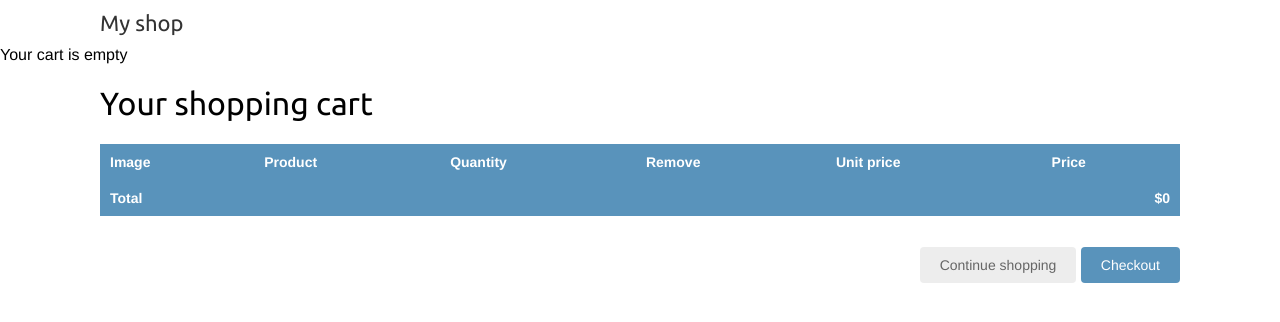
After one commit to Asaddjangodev/onlineshop, a Django app: page /cart/ in a window 1280 px wide. The commit adds this page. Shown: the top 322 px of the page. Run offline with Django 5.2, Linux system fonts and the light colour scheme.

Commit message:
Implemented context processor to the cart

```diff
--- a/cart/cart.py
+++ b/cart/cart.py
@@ -50,7 +50,7 @@
         """
         product_ids = self.cart.keys() # Получаем ID всех товаров из корзины:
         # get the product objects and add them to the cart
-        products = Products.objects.filter(id__in=product_ids) # → Получаем реальные объекты Product из таблицы, соответствующие этим ID.
+        products = Product.objects.filter(id__in=product_ids) # → Получаем реальные объекты Product из таблицы, соответствующие этим ID.
         cart = self.cart.copy() # Делаем копию корзины: → Чтобы не изменять оригинал (на всякий случай).
         for product in products: # Добавляем к каждой позиции в корзине сам объект товара:
             cart[str(product.id)]['product'] = product
@@ -65,6 +65,7 @@
             item['price'] = Decimal(item['price'])
             item['total_price'] = item['price'] * item['quantity']
             yield item
+
     def __len__(self):
         """
         Count all items in the cart.
--- /dev/null
+++ b/cart/context_processors.py
@@ -0,0 +1,4 @@
+from .cart import Cart
+
+def cart(request):
+    return {'cart': Cart(request)}
--- /dev/null
+++ b/cart/forms.py
@@ -0,0 +1,14 @@
+from django import forms
+
+PRODUCT_QUANTITY_CHOICES = [(i, str(i)) for i in range(1,21)]
+
+class CartAddProductForm(forms.Form):
+    quantity = forms.TypedChoiceField(
+        choices=PRODUCT_QUANTITY_CHOICES,
+        coerce=int
+    )
+    override = forms.BooleanField(
+        required=False,
+        initial=False,
+        widget=forms.HiddenInput
+    )
--- /dev/null
+++ b/cart/templates/cart/detail.html
@@ -0,0 +1,62 @@
+{% extends "shop/base.html" %}
+{% load static %}
+
+{% block title %}
+    Your shopping cart
+{% endblock %}
+
+{% block content %}
+<h1>Your shopping  cart</h1>
+<table class="cart">
+    <thead>
+        <tr>
+            <th>Image</th>
+            <th>Product</th>
+            <th>Quantity</th>
+            <th>Remove</th>
+            <th>Unit price</th>
+            <th>Price</th>
+        </tr>
+    </thead>
+    <tbody>
+        {% for item in cart %}
+            {% with product=item.product %}
+            <tr>
+                <td>
+                    <a href="{{ product.get_absolute_url }}">
+                        <img src="{% if product.image %}{{ product.image.url }}{% else %}{% static 'img/no_image.png' %}{% endif %}">
+                    </a>
+                </td>
+                <td>{{ product.name }}</td>
+                <!--  <td>{{ item.quantity }}</td> -->
+                <td>
+                    <form action="{% url 'cart:cart_add' product.id %}" method="post">
+                        {{ item.update_quantity_form.quantity }}
+                        {{ item.update_quantity_form.override }}
+                        <input type="submit" value="Update">
+                        {% csrf_token %}
+                    </form>
+                </td>
+                <td>
+                    <form action="{% url 'cart:cart_remove' product.id %}" method="post">
+                        <input type="submit" value="Remove">
+                        {% csrf_token %}
+                    </form>
+                </td>
+                <td class="num">${{ item.price }}</td>
+                <td class="num">${{ item.total_price }}</td>
+            </tr>
+            {% endwith %}
+        {% endfor %}
+        <tr class="total">
+            <td>Total</td>
+            <td colspan="4"></td>
+            <td class="num">${{ cart.get_total_price }}</td>
+        </tr>
+    </tbody>
+</table>
+<p class="text-right">
+    <a href="{% url 'shop:product_list' %}" class="button light">Continue shopping</a>
+    <a href="#" class="button">Checkout</a>
+</p>
+{% endblock %}
--- /dev/null
+++ b/cart/urls.py
@@ -0,0 +1,10 @@
+from django.urls import path
+from . import views
+
+app_name = 'cart'
+
+urlpatterns = [
+    path('', views.cart_detail, name='cart_detail'),
+    path('add/<int:product_id>/', views.cart_add, name='cart_add'),
+    path('remove/<int:product_id>/', views.cart_remove, name='cart_remove'),
+]
--- a/cart/views.py
+++ b/cart/views.py
@@ -1,3 +1,35 @@
-from django.shortcuts import render
+from django.shortcuts import get_object_or_404, redirect, render
+from django.views.decorators.http import require_POST
+from shop.models import Product
+from .cart import Cart
+from .forms import CartAddProductForm
 
 # Create your views here.
+@require_POST
+def cart_add(request, product_id):
+    cart = Cart(request)
+    product = get_object_or_404(Product, id=product_id)
+    form = CartAddProductForm(request.POST)
+    if form.is_valid():
+        cd = form.cleaned_data
+        cart.add(
+            product=product,
+            quantity=cd['quantity'],
+            override_quantity=cd['override']
+        )
+    return redirect('cart:cart_detail')
+
+@require_POST
+def cart_remove(request, product_id):
+    cart = Cart(request)
+    product = get_object_or_404(Product, id=product_id)
+    cart.remove(product)
+    return redirect('cart:cart_detail')
+
+def cart_detail(request):
+    cart = Cart(request)
+    for item in cart:
+        item['update_quantity_form'] = CartAddProductForm(
+            initial={'quantity': item['quantity'], 'override': True}
+        )
+    return render(request, 'cart/detail.html', {'cart': cart})
--- a/myshop/settings.py
+++ b/myshop/settings.py
@@ -63,7 +63,7 @@
                 'django.template.context_processors.request',
                 'django.contrib.auth.context_processors.auth',
                 'django.contrib.messages.context_processors.messages',
-            ],
+                'cart.context_processors.cart',            ],
         },
     },
 ]
--- a/myshop/urls.py
+++ b/myshop/urls.py
@@ -21,6 +21,7 @@
 
 urlpatterns = [
     path('admin/', admin.site.urls),
+    path('cart/', include('cart.urls', namespace='cart')),
     path('', include('shop.urls', namespace='shop')),
 
 ]
--- a/shop/templates/shop/product/detail.html
+++ b/shop/templates/shop/product/detail.html
@@ -15,6 +15,11 @@
         </a>
     </h2>
     <p class="price">${{ product.price }}</p>
+    <form action="{% url 'cart:cart_add' product.id %}" method="post">
+        {{ cart_product_form }}
+        {% csrf_token %}
+        <input type="submit" value="Add to cart">
+    </form>
     {{ product.description|linebreaks }}
 </div>
 {% endblock %}
--- a/shop/views.py
+++ b/shop/views.py
@@ -1,5 +1,6 @@
 from django.shortcuts import get_object_or_404, render
 from .models import Category, Product
+from cart.forms import CartAddProductForm
 
 # Create your views here.
 def product_list(request, category_slug=None):
@@ -26,7 +27,8 @@
         slug=slug,
         available=True
     )
+    cart_product_form = CartAddProductForm()
     return render(
         request,
-        'shop/product/detail.html', {'product': product}
+        'shop/product/detail.html', {'product': product, 'cart_product_form': cart_product_form}
     )
```
Also changed, not shown: db.sqlite3.
